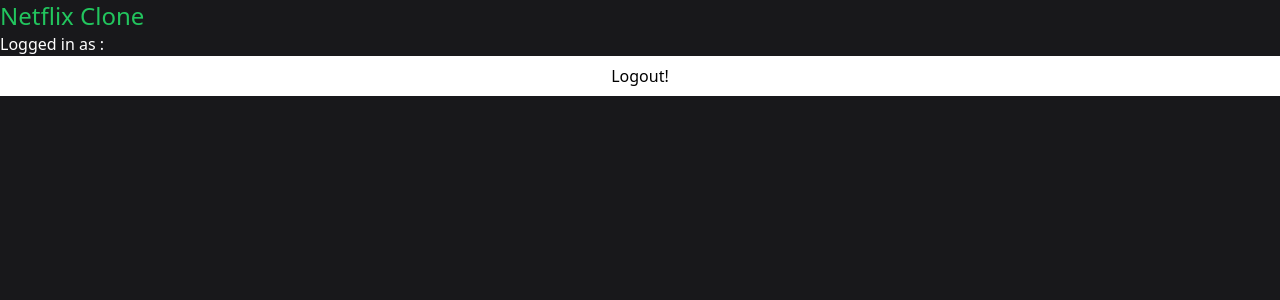
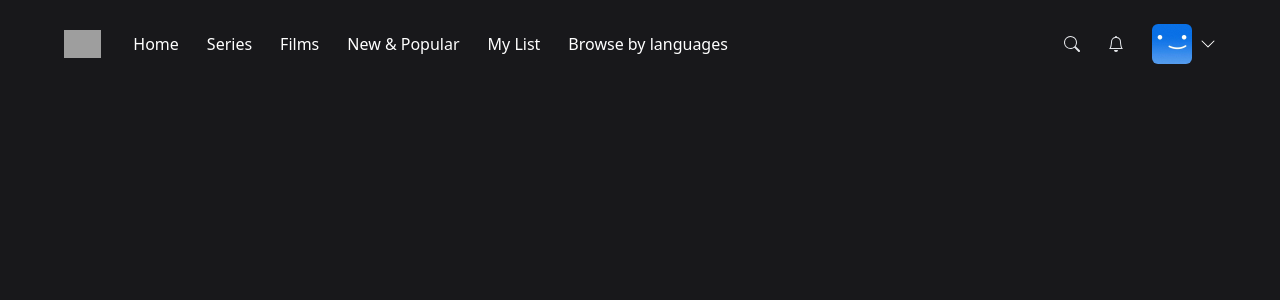
Before and after one commit to Rua-E/Netflix-Clone-By-Rua, a Next.js app: page / in a window 1280 px wide. Shown: the top 300 px of the page. Built offline with nearby package versions, Linux system fonts and the light colour scheme; no server answers; grey boxes are pictures that could not be loaded.

Commit message:
completed navigation bar

```diff
--- /dev/null
+++ b/components/AccountMenu.tsx
@@ -0,0 +1,33 @@
+import { signOut } from "next-auth/react";
+import React from "react";
+
+interface AccountMenuProps{
+    visible?: boolean
+}
+
+const AccountMenu = React.FC<AccountMenuProps> = ({
+    visible
+}) => {
+    if (!visible) {
+        return null;
+    }
+
+    return (
+        <div className="bg-black w-56 absolute top-14 right-0 py-5 flex-col border-2 border-gray-800 flex" >
+            <div className="flex flex-col gap-3"  >
+                <div className="px-3 group/item flex flex-row gap-3 items-center w-full" >
+                    <img className="w-8 rounded-md" src="/images/default-blue.png" alt="" />
+                    <p className="text-white text-sm group-hover/item:underline">
+                        Username
+                    </p>
+                </div>
+                <hr className="bg-gray-600 border-0 h-px my-4" />
+                <div onClick={() => signOut()} className="px-3 text-center text-white text-sm hover:underline">
+                    Sign out of Netflix
+                </div>
+            </div>
+        </div>
+    )
+};
+
+export default AccountMenu;
--- /dev/null
+++ b/components/MobileMenu.tsx
@@ -0,0 +1,39 @@
+import React from "react";
+
+interface MobileMenuProps {
+    visible?: boolean;
+}
+
+const MobileMenu: React.FC<MobileMenuProps> = ({ visible }) => {
+    if (!visible) {
+        return null;
+    };
+
+    return (
+        <div className="bg-black w-56 absolute top-8 left-0 py-5 flex-col border-2 border-gray-800 flex">
+            <div className="flex flex-col gap-4" >
+                <div className="px-3 text-center text-white hover:underline" >
+                    Home
+                </div>
+                <div className="px-3 text-center text-white hover:underline" >
+                    Series
+                </div>
+                <div className="px-3 text-center text-white hover:underline" >
+                    Films
+                </div>
+                <div className="px-3 text-center text-white hover:underline" >
+                    New & Popular
+                </div>
+                <div className="px-3 text-center text-white hover:underline" >
+                    My List
+                </div>
+                <div className="px-3 text-center text-white hover:underline" >
+                    Browse by languages
+                </div>
+
+            </div>
+        </div>
+    )
+};
+
+export default MobileMenu;
--- /dev/null
+++ b/components/Navbar.tsx
@@ -0,0 +1,100 @@
+import MobileMenu from "./MobileMenu";
+import NavbarItem from "./NavbarItem";
+import AccountMenu from "./AccountMenu";
+
+import { useCallback, useEffect, useState } from "react";
+import { BsChevronDown, BsSearch, BsBell } from "react-icons/bs";
+
+const TOP_OFFSET = 66;
+
+const Navbar = () => {
+    const [showMobileMenu, setShowMobileMenu] = useState(false);
+    const [showAccountMenu, setShowAccountMenu] = useState(false);
+    const [showBackground, setShowBackground] = useState(false);
+
+    useEffect(() => {
+        const handleScroll = () => {
+            if (window.scrollY >= TOP_OFFSET) {
+                setShowBackground(true);
+            } else {
+                setShowBackground(false);
+            }
+        }
+
+        window.addEventListener('scroll', handleScroll);
+
+        return () => {
+            window.removeEventListener('scroll', handleScroll);
+        }
+    },[]);
+
+    const toggleMobileMenu = useCallback(() => {
+        setShowMobileMenu((current) => !current)
+    }, [])
+
+    const toggleAccountMenu = useCallback(() => {
+        setShowAccountMenu((current) => !current)
+    }, [])
+
+    return (
+        <nav className="w-full fixed z-40" >
+            <div
+                className={`
+                    px-4
+                    md:px-16
+                    py-6
+                    flex
+                    flex-row
+                    items-center
+                    transition
+                    duration-500
+                    ${showBackground?
+                        `bg-zinc-900
+                        bg-opacity-90`: ''
+                    }
+
+            `} >
+                <img className="h-4 lg:h-7" src="/images/logo.png" alt="Logo" />
+                <div
+                    className="
+                        flex-row
+                        ml-8
+                        gap-7
+                        hidden
+                        lg:flex
+                    "
+                    >
+                    <NavbarItem label="Home" ></NavbarItem>
+                    <NavbarItem label="Series" ></NavbarItem>
+                    <NavbarItem label="Films" ></NavbarItem>
+                    <NavbarItem label="New & Popular" ></NavbarItem>
+                    <NavbarItem label="My List" ></NavbarItem>
+                    <NavbarItem label="Browse by languages" ></NavbarItem>
+                </div>
+                <div onClick={toggleMobileMenu} className="lg:hidden flex flex-row items-center gap-2 ml-8 cursor-pointer relative" >
+                    <p className="text-white text-sm" >Browse</p>
+                    <BsChevronDown className={`text-white transition ${showMobileMenu? 'rotate-180' : `rotate-0`}`} />
+                    <MobileMenu visible={showMobileMenu} />
+                </div>
+                <div className="flex flex-row ml-auto gap-7 items-center" >
+                    <div className="text-gray-200 hover:text-gray-300 cursor-pointer transition">
+                        <BsSearch />
+                    </div>
+                    <div className="text-gray-200 hover:text-gray-300 cursor-pointer transition">
+                        <BsBell />
+                    </div>
+                    <div onClick={toggleAccountMenu} className="flex flex-row items-center gap-2 cursor-pointer relative">
+                        <div className="w-6 h-6 lg:w-10 lg:h-10 rounded-md overflow-hidden">
+                            <img src="/images/default-blue.png" alt="" />
+                        </div>
+                        <BsChevronDown className={`text-white transition ${showAccountMenu ? 'rotate-180' : 'rotate-0'}`} />
+                        <AccountMenu visible={showAccountMenu} />
+                    </div>
+
+                </div>
+            </div>
+        </nav>
+    )
+};
+
+export default Navbar;
--- /dev/null
+++ b/components/NavbarItem.tsx
@@ -0,0 +1,20 @@
+import React from "react";
+
+interface NavbarItemProps {
+    label: string;
+}
+
+const NavbarItem: React.FC<NavbarItemProps> = ({
+    label
+}) => {
+    return (
+    <>
+        <div
+            className="text-white cursor-pointer hover:text-gray-300 transition">
+        {label}
+        </div>
+    </>
+    )
+};
+
+export default NavbarItem;
--- a/pages/index.tsx
+++ b/pages/index.tsx
@@ -1,7 +1,7 @@
 import { NextPageContext } from "next";
-import { getSession, signOut } from "next-auth/react";
+import { getSession } from "next-auth/react";
 
-import useCurrentUser from "@/hooks/useCurrentUser";
+import Navbar from "@/components/Navbar";
 
 export async function getServerSideProps(context: NextPageContext) {
   // const session = await getSession(context);
@@ -22,15 +22,9 @@
 
 export default function Home() {
 
-  const { data: user } = useCurrentUser();
-
   return (
     <>
-    <h1 className="text-2xl text-green-500">
-    Netflix Clone
-    </h1>
-    <p className="text-white" > Logged in as : { user?.name} </p>
-    <button className="h-10 w-full bg-white" onClick={() => signOut()}>Logout!</button>
+    <Navbar></Navbar>
     </>
   );
 }
--- a/pages/profiles.tsx
+++ b/pages/profiles.tsx
@@ -1,5 +1,7 @@
+import useCurrentUser from "@/hooks/useCurrentUser";
 import { NextPageContext } from "next";
 import { getSession } from "next-auth/react";
+import { useRouter } from "next/router";
 
 export async function getServerSideProps(context: NextPageContext) {
     // const session = await getSession(context);
@@ -18,9 +20,50 @@
 }
 
 const Profiles = () => {
+    const router =useRouter();
+    const { data: user } = useCurrentUser();
+
     return (
-        <div>
-            <p className="text-white text-4xl">Profiles</p>
+        <div className="flex items-center h-full justify-center" >
+            <div className="flex flex-col" >
+                <h1 className="text-3xl md:text-6xl text-white text-center" >Who is watching?</h1>
+                <div className="flex items-center justify-center gap-8 mt-10">
+                    <div onClick={() => router.push('/')} >
+
+                        <div className="group flex-row w-44 mx-aut0">
+                            <div
+                                className="
+                                    w-44
+                                    h-44
+                                    rounded-md
+                                    flex
+                                    items-center
+                                    justify-center
+                                    border-2
+                                    border-transparent
+                                    group-hover:cursor-pointer
+                                    group-hover:border-white
+                                    overflow-hidden
+                                ">
+                                <img src="/images/default-blue.png" alt="Profile" />
+                            </div>
+                            <div
+                                className="
+                                    mt-4
+                                    text-gray-400
+                                    text-2xl
+                                    text-center
+                                    group-hover:text-white
+                                ">
+                                {user?.name} NAME (TO PE REPLACED)
+                            </div>
+                        </div>
+
+                    </div>
+
+                </div>
+
+            </div>
         </div>
     )
 };
```
Also changed, not shown: public/images/default-blue.png (added).
